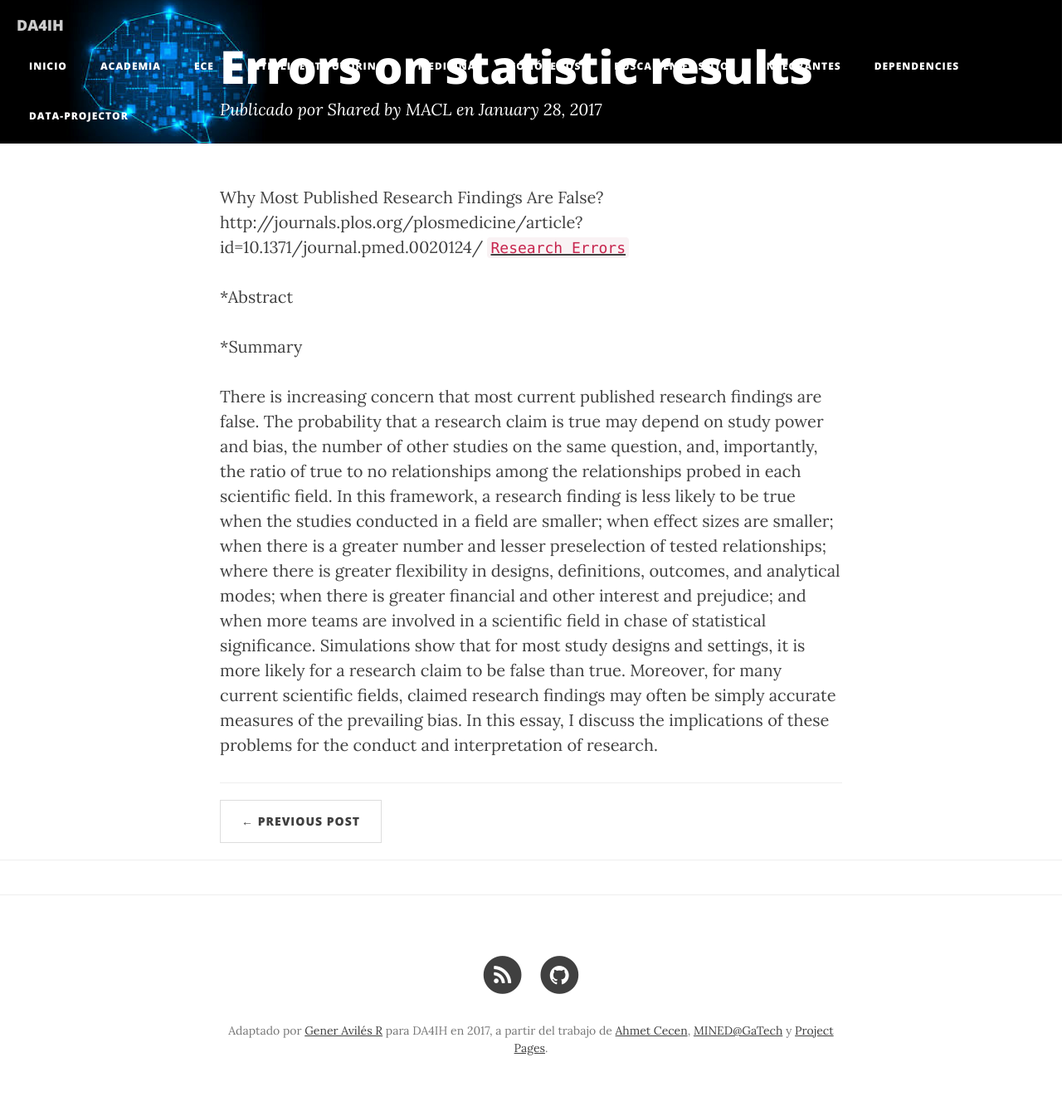
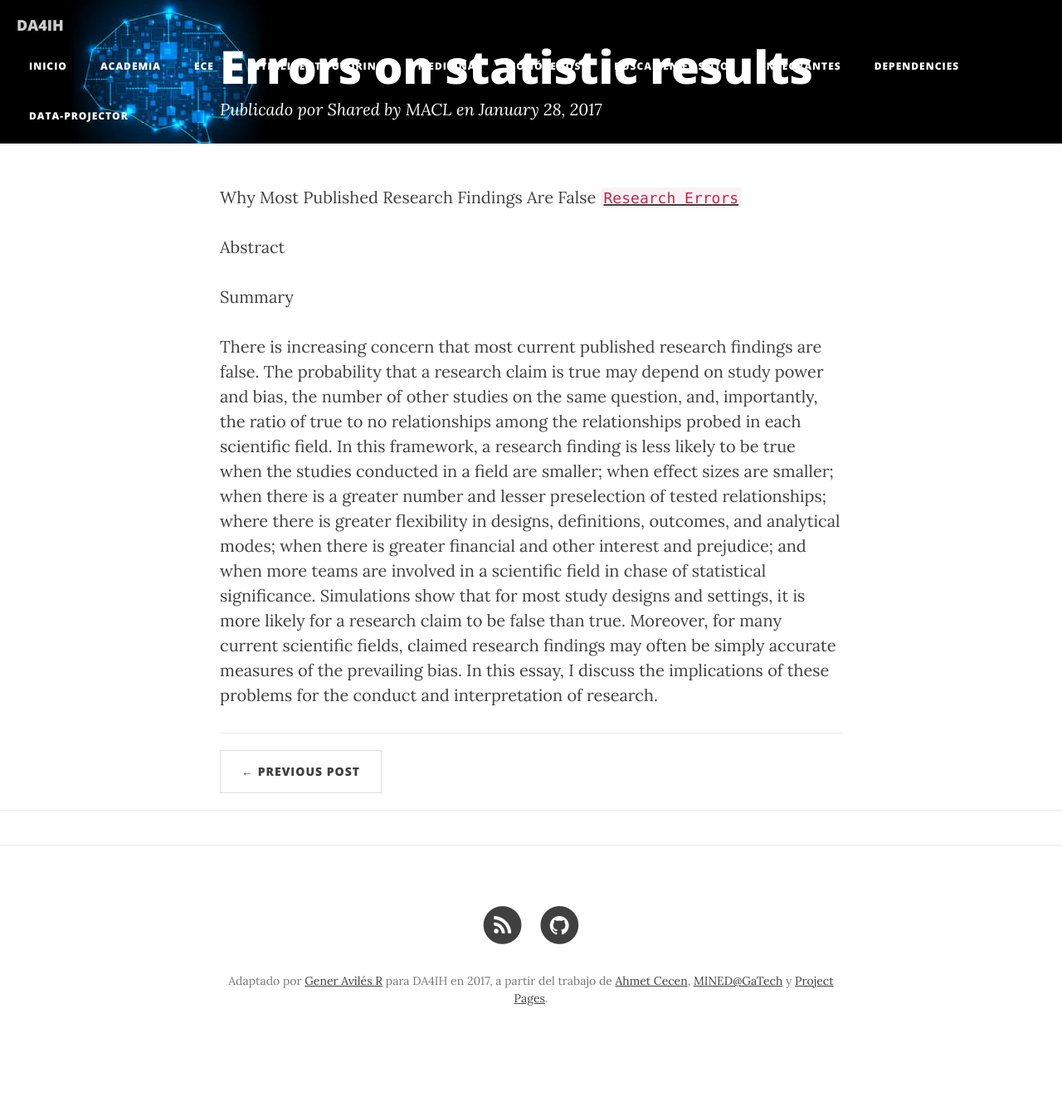
Before and after one commit to DA4IH/DA4IH.github.io, a Jekyll site: the page built from _posts/2017-01-28-statistic.markdown, in a window 1280 px wide. Shown: the whole page at 83% size. Built offline with Jekyll 4.4.1, drawn with Linux system fonts in a browser that asks for light colours; nearby versions of some CDN libraries; comment, search, counter and statistics services are not loaded; after the commit the page ends 1279 px from its top, so only the background shows below that; some of the changed lines change nothing that is shown.

Commit message:
macl
modification de link del paper

```diff
--- a/_posts/2017-01-28-statistic.markdown
+++ b/_posts/2017-01-28-statistic.markdown
@@ -7,12 +7,11 @@
 header-img: "img/med.png"
 visualworkflow: true
 ---
-Why Most Published Research Findings Are False?
-http://journals.plos.org/plosmedicine/article?id=10.1371/journal.pmed.0020124/
-[`Research Errors`](http://journals.plos.org/plosmedicine/)
+Why Most Published Research Findings Are False
+[`Research Errors`](http://journals.plos.org/plosmedicine/article/file?id=10.1371/journal.pmed.0020124&type=printable)
 
-*Abstract
+Abstract
 
-*Summary
+Summary
 
 There is increasing concern that most current published research findings are false. The probability that a research claim is true may depend on study power and bias, the number of other studies on the same question, and, importantly, the ratio of true to no relationships among the relationships probed in each scientific field. In this framework, a research finding is less likely to be true when the studies conducted in a field are smaller; when effect sizes are smaller; when there is a greater number and lesser preselection of tested relationships; where there is greater flexibility in designs, definitions, outcomes, and analytical modes; when there is greater financial and other interest and prejudice; and when more teams are involved in a scientific field in chase of statistical significance. Simulations show that for most study designs and settings, it is more likely for a research claim to be false than true. Moreover, for many current scientific fields, claimed research findings may often be simply accurate measures of the prevailing bias. In this essay, I discuss the implications of these problems for the conduct and interpretation of research.
```
